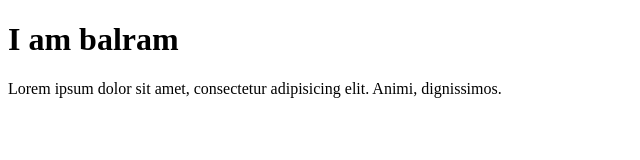
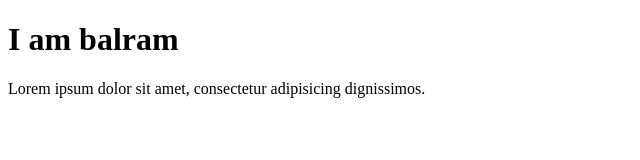
Before and after one commit to Magesh2004/Mastering, a plain HTML site: page index.html in a window 1280 px wide. Shown: the whole page, without its empty margins (0-640 px from the left). Drawn offline with Linux system fonts and the light colour scheme.

Commit message:
Stash check

```diff
--- a/index.html
+++ b/index.html
@@ -9,6 +9,6 @@
 </head>
 <body>
     <h1 class="head">I am balram</h1>
-    <p>Lorem ipsum dolor sit amet, consectetur adipisicing elit. Animi, dignissimos.</p>
+    <p>Lorem ipsum dolor sit amet, consectetur adipisicing dignissimos.</p>
 </body>
 </html>
```
